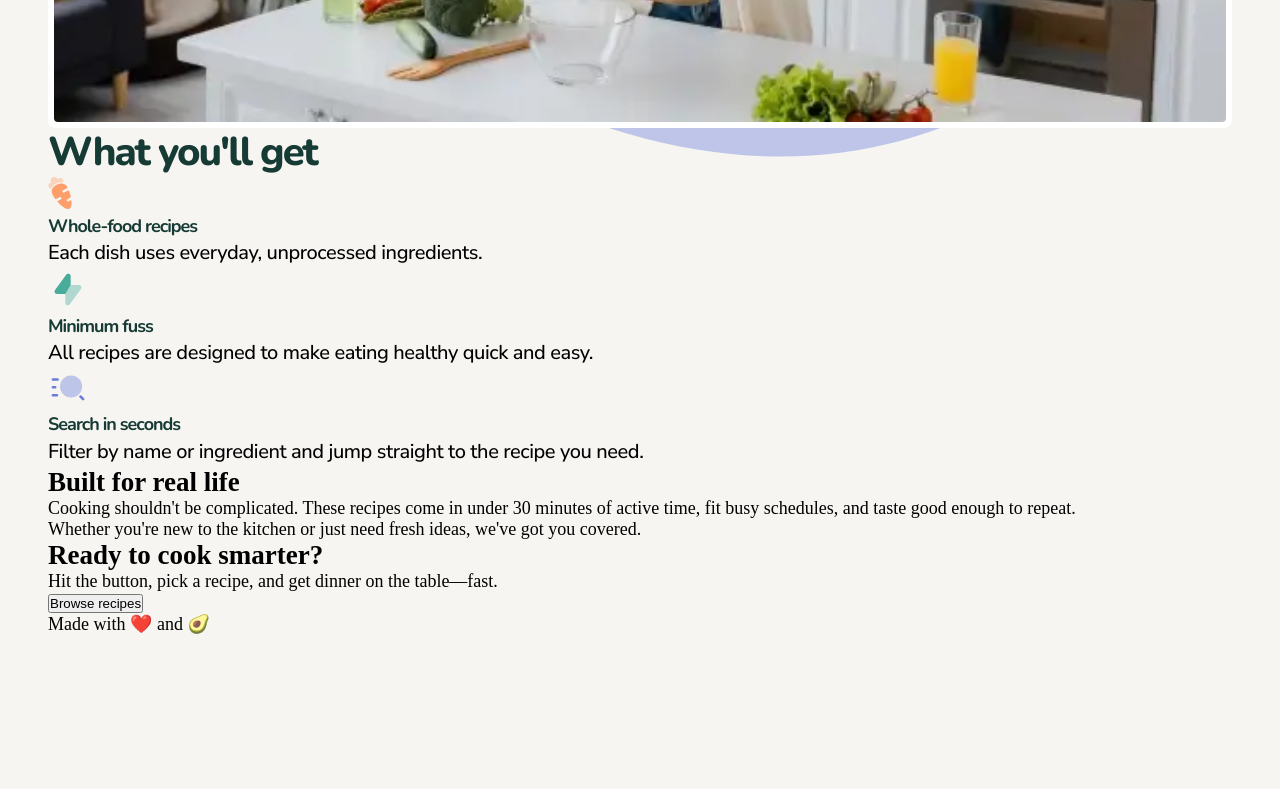
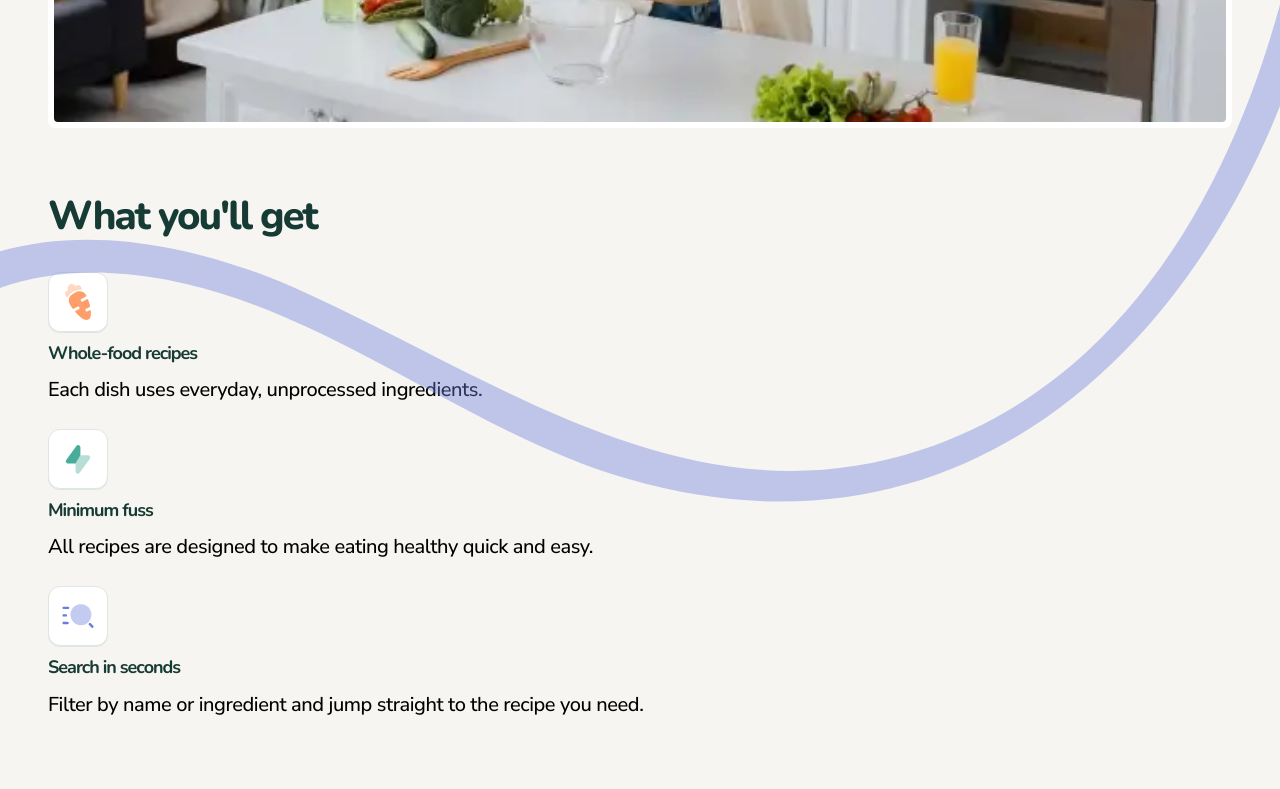
Before and after one commit to mahlvm/recipe-finder-website, a React (Vite) app in the folder recipe-finder-react/: page / in a window 1280 px wide. Shown: the part 920-1709 px from the top of the page. Before the commit the page ends 1587 px from the top, so only its background shows below. Built offline with nearby package versions, Linux system fonts and the light colour scheme.

Commit message:
section 2 and 3

```diff
--- a/recipe-finder-react/src/pages/Home.css
+++ b/recipe-finder-react/src/pages/Home.css
@@ -18,6 +18,9 @@
     padding-top: var(--spacing-48);
     padding-left: var(--spacing-16);
     padding-right: var(--spacing-16);
+    display: flex;
+    flex-direction: column;
+    gap: var(--spacing-64);
 }
 
 .section1{
@@ -29,7 +32,7 @@
   gap: var(--spacing-16);
 }
 
-.section1 h1{
+.h1{
   font-family: var(--text-1-font);
   font-size: var(--text-1-mobile-size);
   font-weight: var(--text-1-weight);
@@ -38,7 +41,7 @@
   color: var(--Neutral900);
 }
 
-.section1 p{
+.p{
   font-family: var(--text-6-font);
   font-size: var(--text-6-size);
   font-weight: var(--text-6-weight);
@@ -70,14 +73,9 @@
   position: absolute;
   left: 0;
   right: 0;
-  top: 35%;
+  top: 30%;
   z-index: 0;
-
-
-
 }
-
-
 
 
 .section2{
@@ -86,9 +84,10 @@
   flex-direction: column;
   justify-content: flex-start;
   align-items: flex-start;
+  gap: var(--spacing-32);
 }
 
-.section2 h2{
+.h2{
   font-family: var(--text-2-font);
   font-size: var(--text-2-mobile-size);
   font-weight: var(--text-2-weight);
@@ -97,7 +96,33 @@
   color: var(--Neutral900);
 }
 
-.section2 h3{
+
+.divSection2{
+  display: flex;
+  flex-direction: column;
+  justify-self: flex-start;
+  gap: var(--spacing-24);
+}
+
+.blockSection2{
+  display: flex;
+  flex-direction: column;
+  justify-self: flex-start;
+  gap: var(--spacing-10);
+}
+
+.divSection2 img{
+  width: 3.75rem;
+  height: 3.75rem;
+  background-color: white;
+  padding: var(--spacing-10);
+  border-radius: var(--radius-12);
+  border: solid 1px var(--Neutral200);
+  box-shadow: 0px 1px 0px 0px var(--Neutral200);
+}
+
+
+.h3{
   font-family: var(--text-3-font);
   font-size: var(--text-3-size);
   font-weight: var(--text-3-weight);
@@ -106,14 +131,27 @@
   color: var(--Neutral900);
 }
 
-.section2 p{
-  font-family: var(--text-6-font);
-  font-size: var(--text-6-size);
-  font-weight: var(--text-6-weight);
-  line-height: var(--text-6-line);
-  letter-spacing: var(--text-6-spacing);
-  color: var(--Neutral800);
+
+.section3{
+  width: 100%;
+  display: flex;
+  flex-direction: column;
+  justify-content: flex-start;
+  align-items: flex-start;
+  gap: var(--spacing-20);
 }
+
+.imgPhotoSthree{
+  width: 100%;
+}
+
+
+.imgPhotoSthree .photo2{
+  width: 100%;
+  border-radius: var(--radius-8);
+}
+
+
 
 /* -------------------- */
 /* Tablet - 768px */
--- a/recipe-finder-react/src/pages/Home.jsx
+++ b/recipe-finder-react/src/pages/Home.jsx
@@ -6,6 +6,7 @@ import fuss from "../assets/images/icon-minimum-fuss.svg";
 import search from "../assets/images/icon-search-in-seconds.svg";
 import imagehomeherosmall from "../assets/images/image-home-hero-small.webp";
 import patternsquiggle1 from "../assets/images/pattern-squiggle-1.svg";
+import imagehomereallifesmall from "../assets/images/image-home-real-life-small.webp";
 
 const Home = () => {
   return (
@@ -14,8 +15,8 @@ const Home = () => {
         <img className="backgroundIcon" src={patternsquiggle1} alt="patternsquiggle1" />
         <main className='mainHome'>
         <section className='section1'>
-            <h1>Healthy meals, zero fuss</h1>
-            <p>
+            <h1 className='h1'>Healthy meals, zero fuss</h1>
+            <p className='p'>
             Discover eight quick, whole-food recipes that you can cook tonight—no
             processed junk, no guesswork.
             </p>
@@ -27,33 +28,42 @@ const Home = () => {
         </section>
 
         <section className='section2'>
-            <h2>What you'll get</h2>
-            <div>
-                <img src={carrot} alt="Carrots" />
-                <h3>Whole-food recipes</h3>
-                <p>Each dish uses everyday, unprocessed ingredients.</p>
-
-                <img src={fuss} alt="Fuss" />
-                <h3>Minimum fuss</h3>
-                <p>All recipes are designed to make eating healthy quick and easy.</p>
-
-                <img src={search} alt="Search" />
-                <h3>Search in seconds</h3>
-                <p>Filter by name or ingredient and jump straight to the recipe you need.</p>
+            <h2 className='h2'>What you'll get</h2>
+            <div className='divSection2'>
+                <div className='blockSection2' >
+                    <img src={carrot} alt="Carrots" />
+                    <h3 className='h3'>Whole-food recipes</h3>
+                    <p className='p'>Each dish uses everyday, unprocessed ingredients.</p>
+                </div>
+                <div className='blockSection2'>
+                    <img src={fuss} alt="Fuss" />
+                    <h3 className='h3'>Minimum fuss</h3>
+                    <p className='p'>All recipes are designed to make eating healthy quick and easy.</p>
+                </div>
+                <div className='blockSection2'>
+                    <img src={search} alt="Search" />
+                    <h3 className='h3'>Search in seconds</h3>
+                    <p className='p'>Filter by name or ingredient and jump straight to the recipe you need.</p>
+                </div>
             </div>
         </section>
 
-        <section>
-            <h2>Built for real life</h2>
-            <p>
+        <section className='section3'>
+            <h2 className='h2'>Built for real life</h2>
+            <p className='p'>
             Cooking shouldn't be complicated. These recipes come in under 30
             minutes of active time, fit busy schedules, and taste good enough to
             repeat.
             </p>
-            <p>
+            <p className='p'>
             Whether you're new to the kitchen or just need fresh ideas, we've got
             you covered.
             </p>
+
+            <div className='imgPhotoSthree'>
+                <img className="photo2" src={imagehomereallifesmall} alt="imagehomereallifesmall" />
+            </div>
+
         </section>
 
         <section>
```
